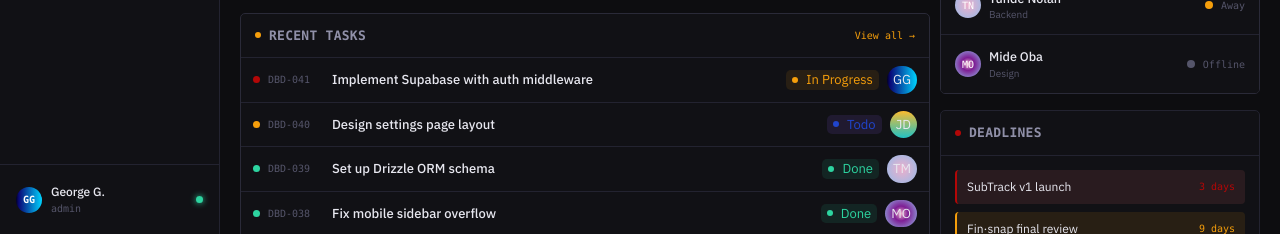
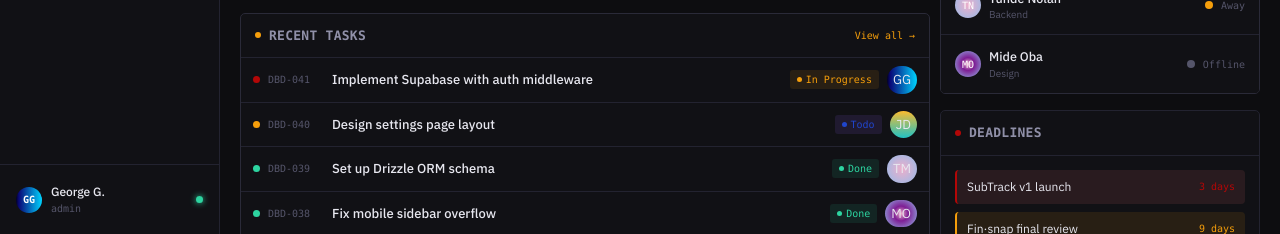
Before and after one commit to georgegoodluck/DevBoard, a Next.js app: page /overview in a window 1280 px wide. Shown: the part 566-800 px from the top of the page. Built offline with nearby package versions, Linux system fonts and the light colour scheme.

Commit message:
feat: add badge into RecentTasks

```diff
--- a/components/layout/overview/RecentTasks.tsx
+++ b/components/layout/overview/RecentTasks.tsx
@@ -1,4 +1,6 @@
 import CardHeader from "@/components/ui/CardHeader";
+import Badge from "@/components/ui/Badge";
+import { BadgeVariant } from "@/components/ui/Badge";
 
 type Task = {
   id: string;
@@ -63,10 +65,10 @@ const priorityColors: Record<Task["priority"], string> = {
   high: "var(--danger)",
 };
 
-const statusStyle: Record<Task["status"], string> = {
-  "In Progress": "bg-(--amber-dim) text-(--amber)",
-  Todo: "bg-(--accent-dim) text-(--accent)",
-  Done: "bg-(--green-dim) text-(--green)",
+const statusToStyle: Record<Task["status"], BadgeVariant> = {
+  "In Progress": "amber",
+  Todo: "blue",
+  Done: "green",
 };
 
 export default function RecentTasks() {
@@ -101,12 +103,13 @@ export default function RecentTasks() {
               {t.name}
             </div>
             {/* Status Badge */}
-            <span
+            {/* <span
               className={`inline-flex items-center gap-2 px-1.5 py-0.2 rounded-(--radius) ${statusStyle[t.status]}`}
             >
               <span className="w-1.5 h-1.5 bg-current rounded-full" />
               {t.status}
-            </span>
+            </span> */}
+            <Badge label={t.status} variant={statusToStyle[t.status]} />
             <div
               className="text-right rounded-full px-1.5 py-1"
               style={{ background: t.assigneeColor }}
```
